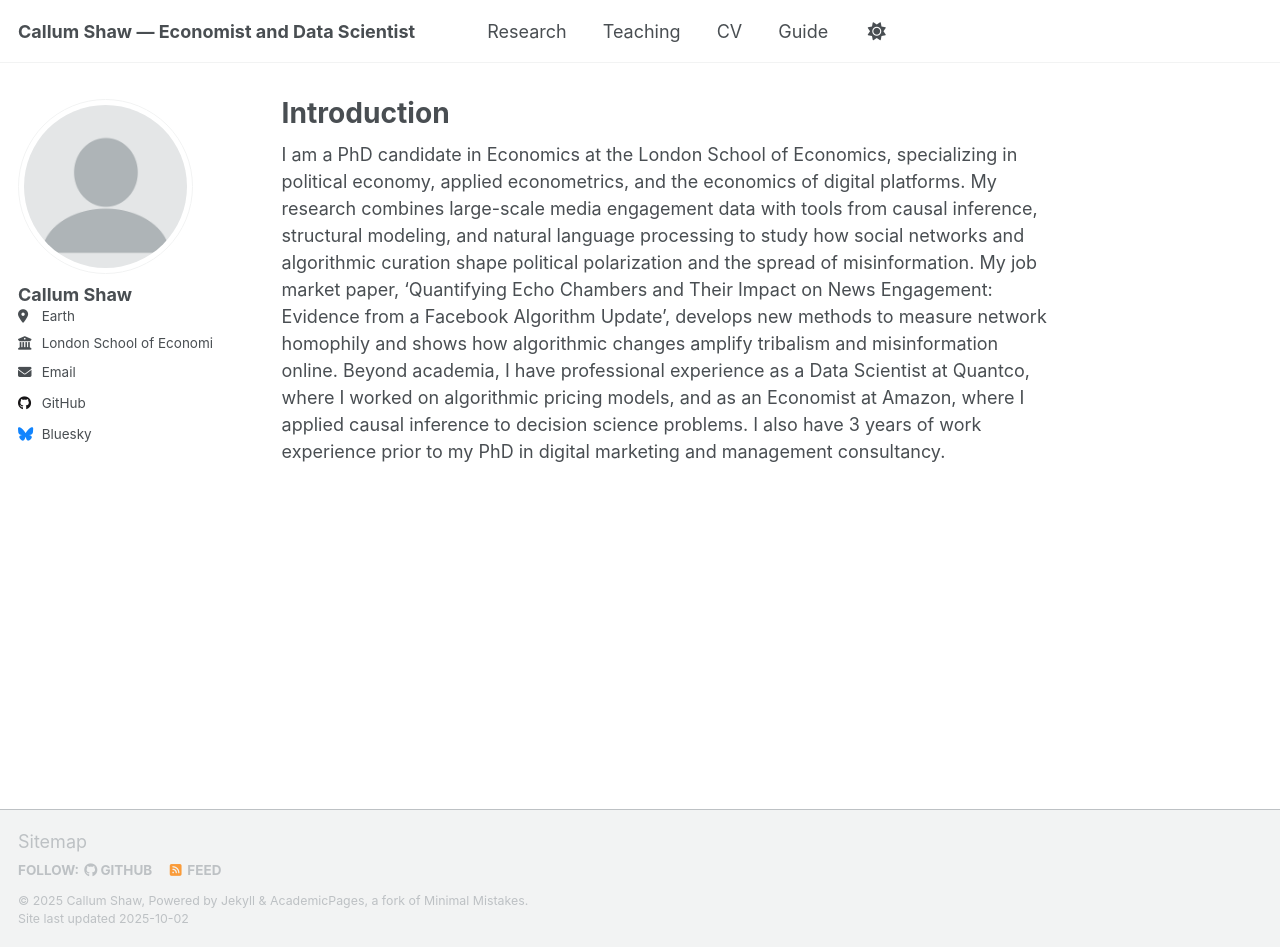
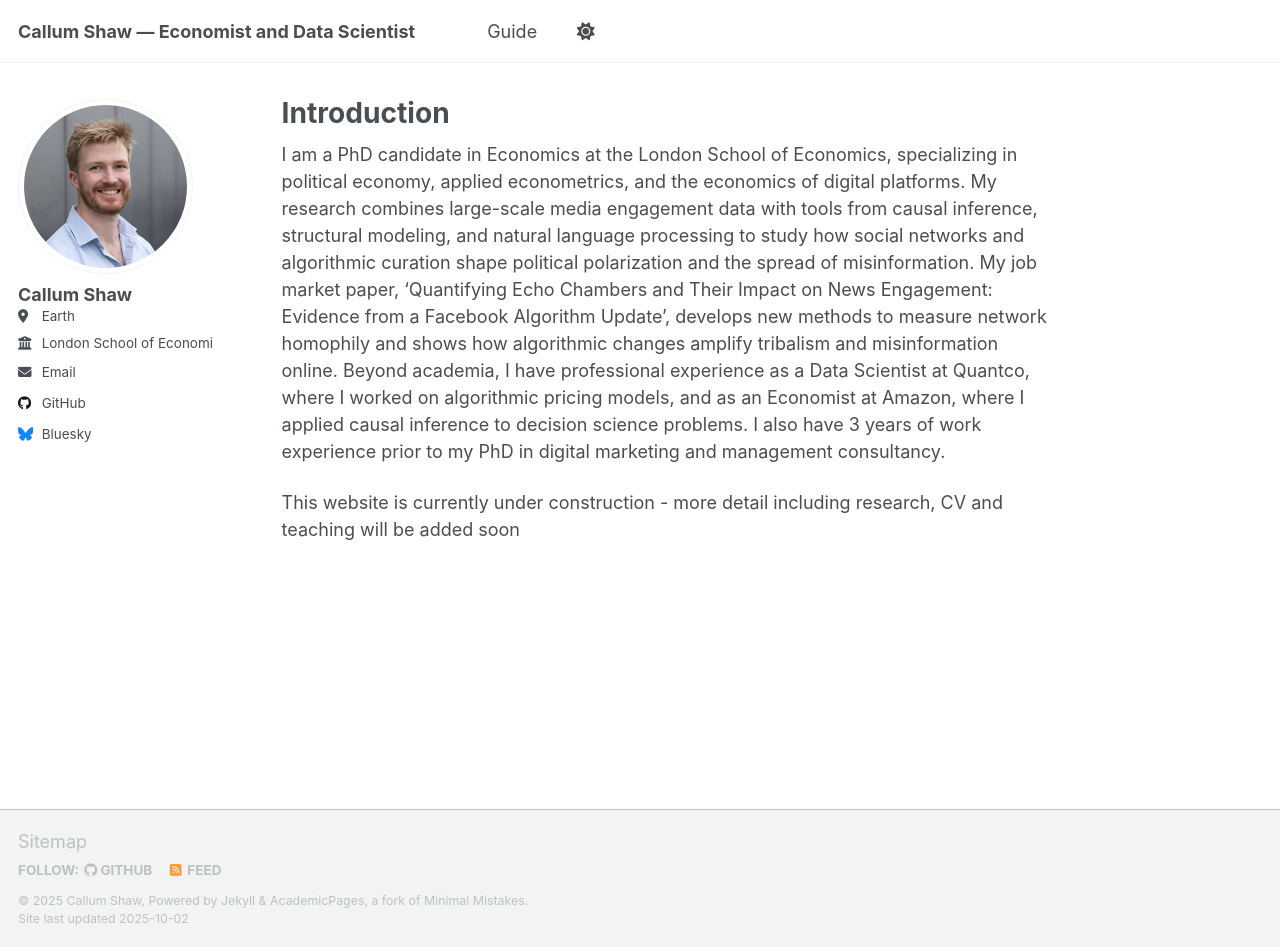
Before and after one commit to Callum681/Callum681.github.io, a Jekyll site: the page built from _pages/about.md, in a window 1280 px wide and 947 px high. Built offline with Jekyll 4.4.1, drawn with Linux system fonts in a browser that asks for light colours; a script that is not in the unit is left out.

Commit message:
Remove default placeholder content, start fresh

```diff
--- a/_config.yml
+++ b/_config.yml
@@ -23,7 +23,7 @@ repository               : "academicpages/academicpages.github.io"
 #               Additional customization can be done by editing /_includes/author-profile.html
 author:
   # Biographic information
-  avatar           : "profile.png"
+  avatar           : "profile_callum.jpg"
   name             : "Callum Shaw"
   pronouns         : # example: "she/her"
   location         : "Earth"
--- a/_pages/about.md
+++ b/_pages/about.md
@@ -7,3 +7,5 @@ redirect_from:
   - /about.html
 ---
 I am a PhD candidate in Economics at the London School of Economics, specializing in political economy, applied econometrics, and the economics of digital platforms. My research combines large-scale media engagement data with tools from causal inference, structural modeling, and natural language processing to study how social networks and algorithmic curation shape political polarization and the spread of misinformation. My job market paper, 'Quantifying Echo Chambers and Their Impact on News Engagement: Evidence from a Facebook Algorithm Update', develops new methods to measure network homophily and shows how algorithmic changes amplify tribalism and misinformation online. Beyond academia, I have professional experience as a Data Scientist at Quantco, where I worked on algorithmic pricing models, and as an Economist at Amazon, where I applied causal inference to decision science problems. I also have 3 years of work experience prior to my PhD in digital marketing and management consultancy.
+
+This website is currently under construction - more detail including research, CV and teaching will be added soon
```
Also changed, not shown: _data/navigation.yml (+6 -6 lines), images/profile_callum.jpg (added), 1 other file.
